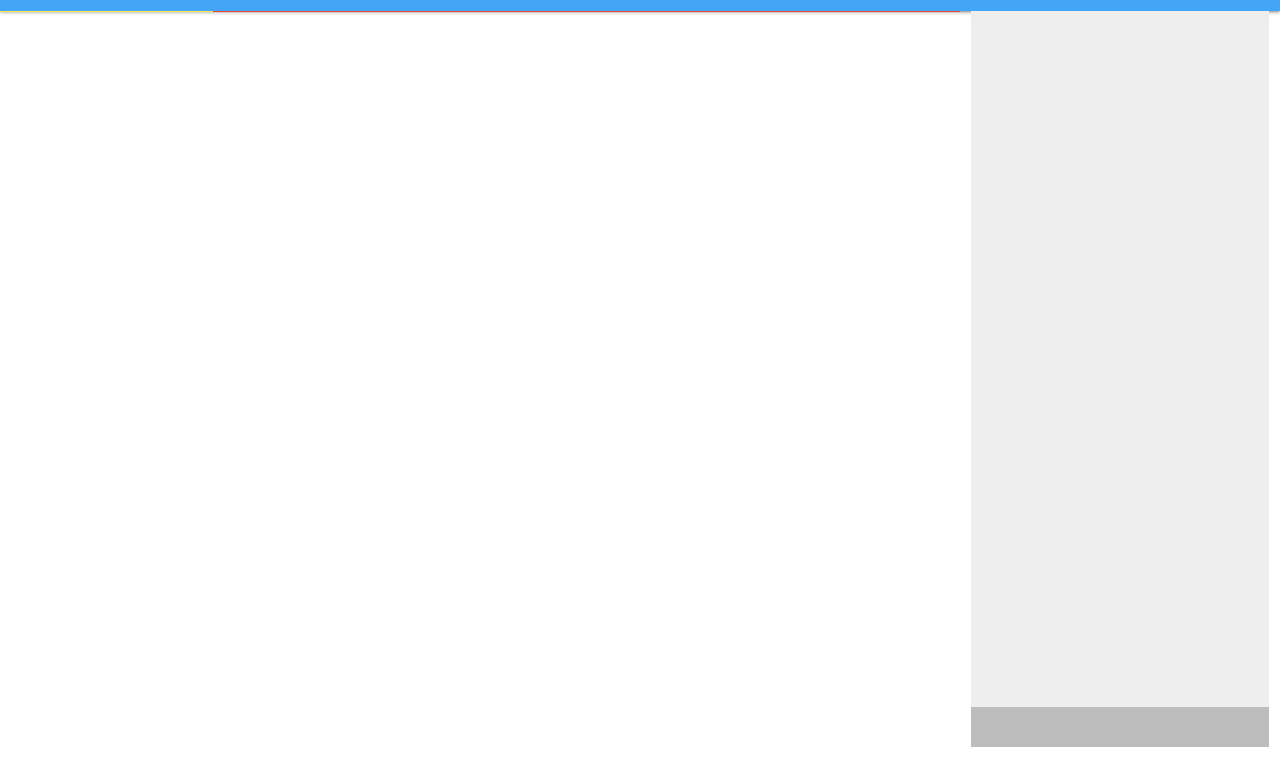
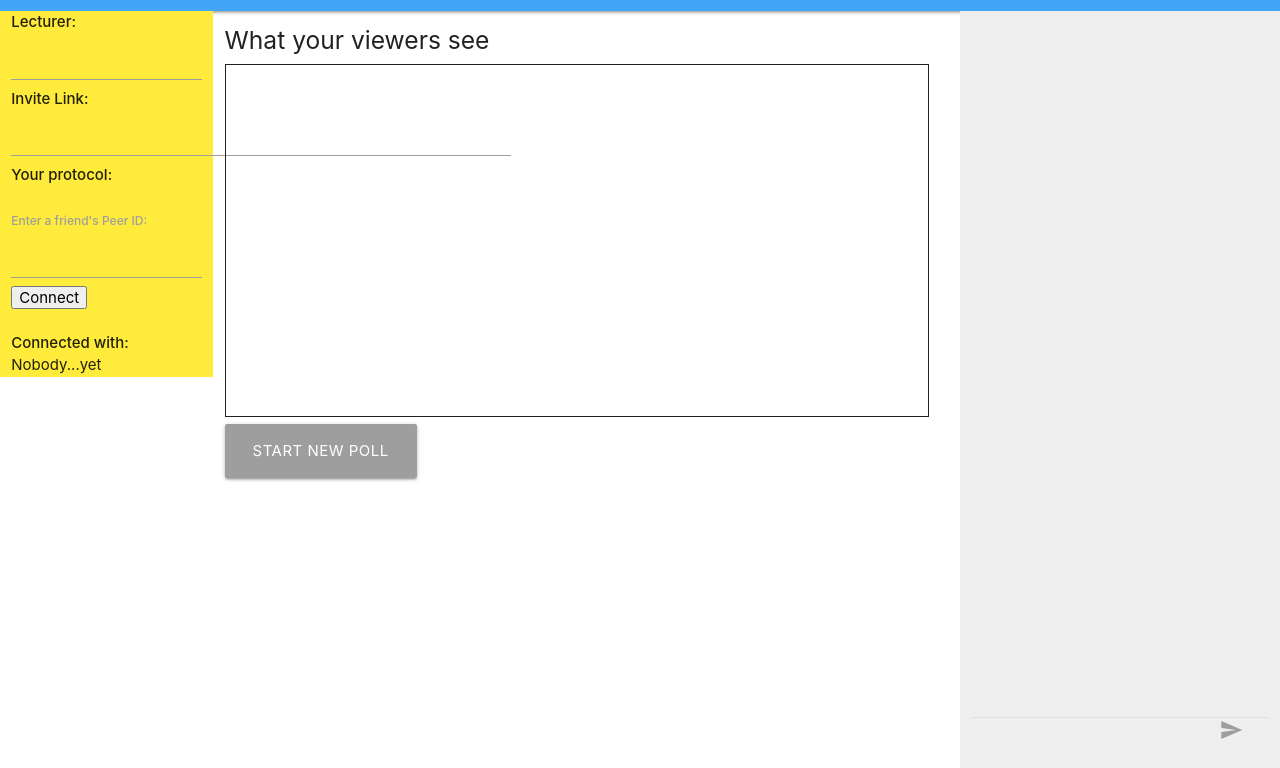
Before and after one commit to tanishqaggarwal/tweach-tv, a website: page lecture_control.html in a window 1280 px wide. Shown: the part 53-821 px from the top of the page. Before the commit the page ends 800 px from the top, so only its background shows below. Drawn offline with nearby package versions, Linux system fonts and the light colour scheme.

Commit message:
Attempts at integration into previous styling

```diff
--- a/lecture_control.html
+++ b/lecture_control.html
@@ -26,25 +26,80 @@
   </nav>
 
   <div class = "row">
-    <div class = "col s12 m2 yellow">
+    <div class = "col s12 m2 yellow container">
+      <div>
+    <strong>Lecturer:</strong> <input type="text" id="mypeerid"></input>
+  </div>
+
+  <div>
+    <strong>Invite Link:</strong> <input type="text" style="width:500px" id="connectLink"></input>
+  </div>
+  <div>
+    <strong>Your protocol:</strong> <span id="protocol"></span>
+  </div>
+
+  <br>
+
+  <div>
+    <label for="peerIdInput"><strong>Enter a friend's Peer ID:</strong> </label>
+    <input id="peerIdInput" type="text"></input>
+    <button id="connectBtn">Connect</button>
+  </div>
+
+  <br>
+
+  <div>
+    <strong>Connected with:</strong> <span id="connectionList">Nobody...yet</span>
+  </div>
     </div>
-    <div class = "col s12 m7 red">
+    <div class = "col s12 m7">
+    <h5>What your viewers see</h5>
+  <canvas id="drawingArea" style="width: 55vw; height calc(100vh - 64px); border:1px solid">
+  </canvas>
+<!--   <div class = "row">
+ <a onclick="changePenColor('red');"><div class = "col m3 black"><i class = "material-icons white-text">border_color</i></div></a>
+  <a><div class = "col m3 red"><i class = "material-icons white-text">border_color</i></div></a>
+  <a><div class = "col m3 green"><i class = "material-icons white-text">border_color</i></div></a>
+  <a><div class = "col m3 blue"><i class = "material-icons white-text">border_color</i></div></a>
+  </div> -->
+    <a class = "btn btn-large grey waves-effect waves-grey modal-trigger" href = "#poll-modal">Start New Poll</a>
     </div>
-    <div class = "col s12 m3">
-      <div class = "grey lighten-3" style = "width: 100%; height: calc(100vh - 64px - 40px)">
+    <div class = "col s12 m3 grey lighten-3">
+      <div class = "grey lighten-3" style = "width: 100%; height: calc(100vh - 64px - 30px)">
       </div>
-      <div class = "grey lighten-1" style = "width: 100%; height: 40px">
+      <div class = "divider"></div>
+      <div class = "row grey lighten-3" style = "width: 100%; height: 30px">
+      <div class = "col m10">
+      </div>
+      <div class = "col m2"><a><i class = "material-icons grey-text darken-2">send</i></a></div>
       </div>
     </div>
   </div>
 
-  <div class = "container">
-
-  </div>
+  <div id="poll-modal" class="modal">
+      <div class="modal-content">
+        <h4>Create New Poll</h4>
+        <div class = "row">
+          <div class = "input-field">
+           <input placeholder="Poll question" id="title" type="text" class="validate">
+         </div>
+       </div>
+       </div>
+<div class="modal-footer">
+  <a href="#!" id = "start-lecture" class="modal-action waves-effect waves-white btn-flat">Launch Poll</a>
+</div>
+</div>
 
 
       <!--Import jQuery before materialize.js-->
       <script type="text/javascript" src="https://code.jquery.com/jquery-2.1.1.min.js"></script>
   <script src="https://cdnjs.cloudflare.com/ajax/libs/materialize/0.97.7/js/materialize.min.js"></script>
+    <script type = "text/javascript" src = "whiteboard/whiteboard.js"></script>
+    <script>
+    $(document).ready(function(){
+    // the "href" attribute of .modal-trigger must specify the modal ID that wants to be triggered
+    $('.modal-trigger').leanModal();
+  });
+    </script>
     </body>
   </html>
```
Also changed, not shown: app.js (+23 -12 lines), index.html (+4 -5 lines).
